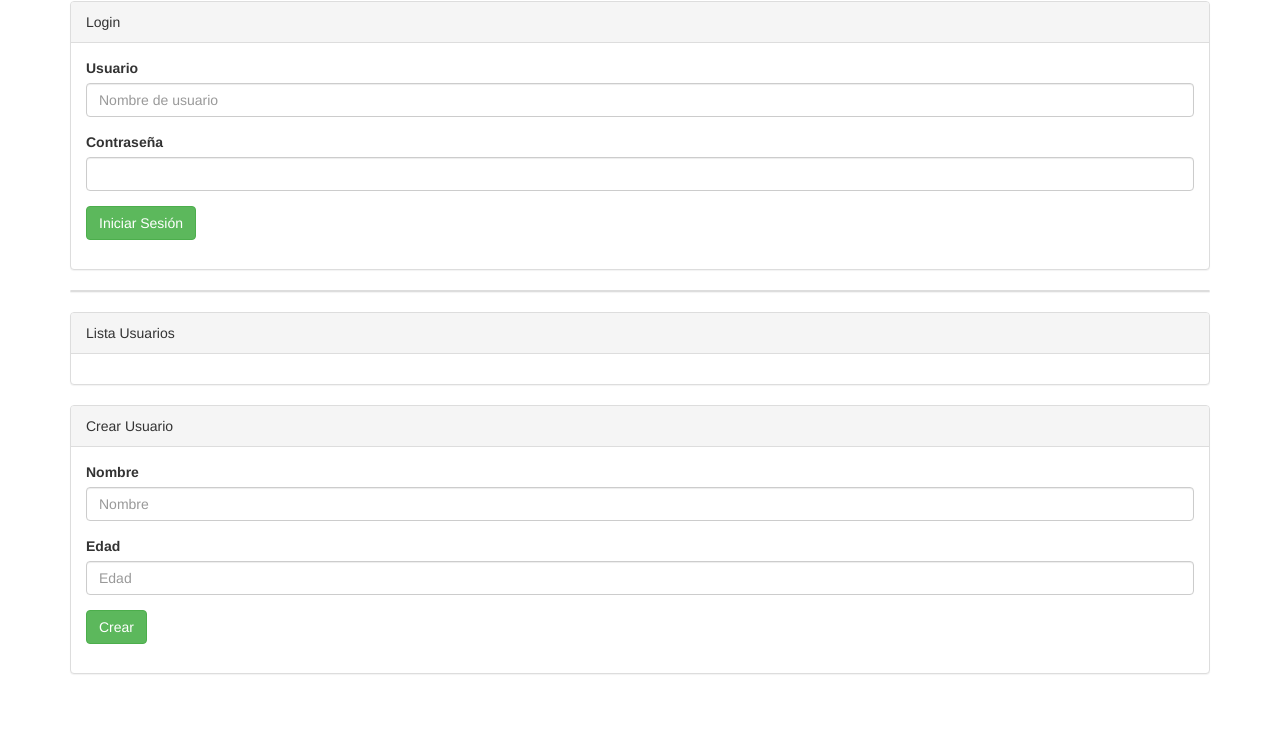
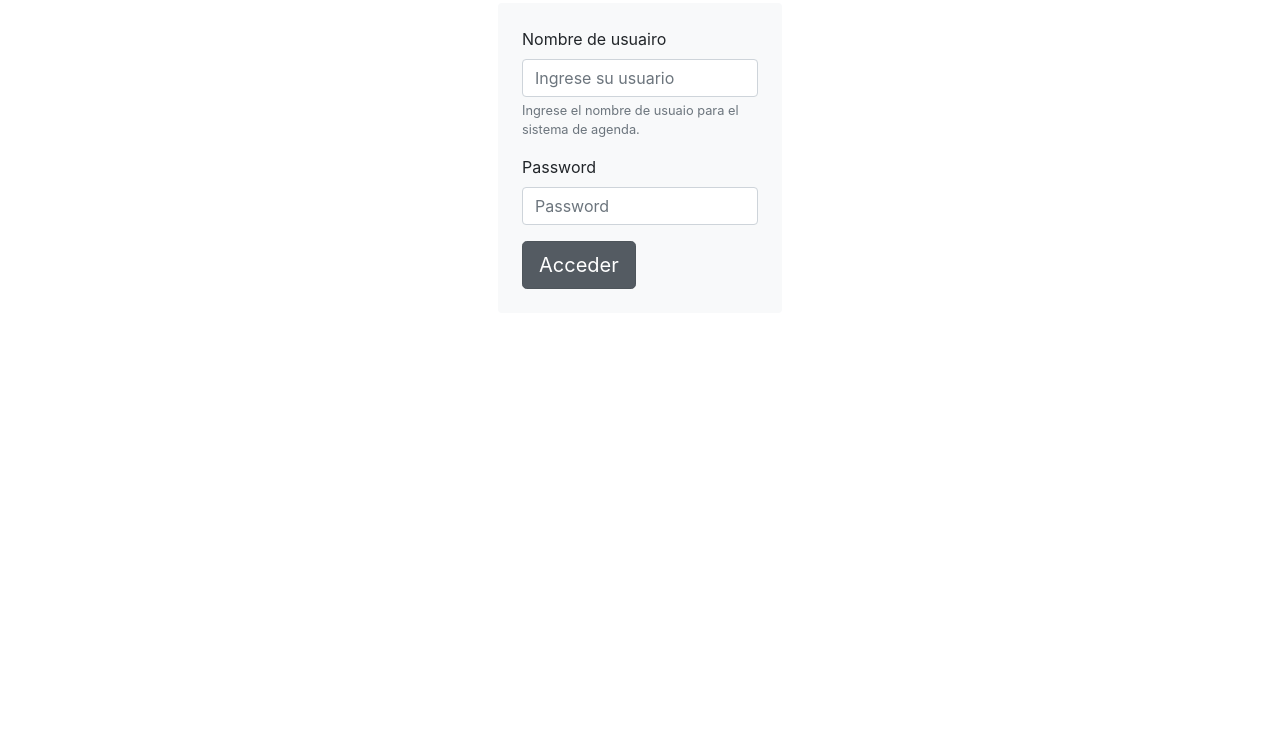
Before and after one commit to marcelovidal/trabajo-integrador, a website: page public/index.html in a window 1280 px wide. Shown: the part 69-800 px from the top of the page. Drawn offline with nearby package versions, Linux system fonts and the light colour scheme.

Commit message:
Index.html  propio

```diff
--- a/public/index.html
+++ b/public/index.html
@@ -1,159 +1,49 @@
-<html>
+<!DOCTYPE html>
+<html lang="en">
+
 <head>
-    <title>Usuarios IUPA</title>
-    <!-- Latest compiled and minified CSS -->
-    <link
-      rel="stylesheet"
-      href="https://stackpath.bootstrapcdn.com/bootstrap/3.4.1/css/bootstrap.min.css"
-      integrity="sha384-HSMxcRTRxnN+Bdg0JdbxYKrThecOKuH5zCYotlSAcp1+c8xmyTe9GYg1l9a69psu"
-      crossorigin="anonymous"
-    />
+    <meta charset="UTF-8">
+    <meta http-equiv="X-UA-Compatible" content="IE=edge">
+    <meta name="viewport" content="width=device-width, initial-scale=1.0">
+    <link rel="stylesheet" href="https://stackpath.bootstrapcdn.com/bootstrap/4.1.3/css/bootstrap.min.css" integrity="sha384-MCw98/SFnGE8fJT3GXwEOngsV7Zt27NXFoaoApmYm81iuXoPkFOJwJ8ERdknLPMO" crossorigin="anonymous">
+    <link href="https://fonts.googleapis.com/icon?family=Material+Icons" rel="stylesheet">
+    <link rel="stylesheet" href="style.css">
+    <title>Agenda</title>
 </head>
-  <body onload="initApp()">
+
+<body>
     <div class="container">
-      <h1>Usuarios IUPA</h1>
+        <div class="row">
+            <div class="col-4">
 
-      <div class="panel panel-default" id="form-login">
-        <div class="panel-heading">Login</div>
-        <div class="panel-body">
-          <form id="createUserForm">
+            </div>
+            <div class="col-4 p-4 mt-4 ">
+                <div class="shadow-none p-3 mb-5 bg-light rounded m-4 p-4">
+                    <form>
+
                         <div class="form-group">
-              <label for="username">Usuario</label>
-              <input
-                class="form-control"
-                type="text"
-                id="username"
-                placeholder="Nombre de usuario"
-              />
+                            <label for="exampleInputUsername">Nombre de usuairo</label>
+                            <input type="text" class="form-control" id="InputUsername" aria-describedby="usernameHelp" placeholder="Ingrese su usuario">
+                            <small id="usernameHelp" class="form-text text-muted">Ingrese el nombre de usuaio para el sistema de agenda.</small>
+                        </div>
+                        <div class="form-group">
+                            <label for="exampleInputPassword1">Password</label>
+                            <input type="password" class="form-control" id="exampleInputPassword1" placeholder="Password">
                         </div>
 
-            <div class="form-group">
-              <label for="password">Contraseña</label>
-              <input class="form-control" type="password" id="password" />
-            </div>
-
-            <button type="button" onclick="login()" class="btn btn-success">
-              Iniciar Sesión
-            </button>
+                        <a href="/agenda.html" class="btn btn-secondary btn-lg active" role="button" aria-pressed="true">Acceder</a>
                     </form>
                 </div>
             </div>
+            <div class="col-4">
 
-      <div class="panel panel-default">
-        <button
-          type="button"
-          onclick="logout()"
-          id="cont-logout"
-          class="btn btn-warning hidden"
-        >
-          Cerrar Sesión
-        </button>
-      </div>
-
-      <div class="panel panel-default">
-        <div class="panel-heading">Lista Usuarios</div>
-        <div class="panel-body" id="contentTable"></div>
-      </div>
-
-      <div class="panel panel-default" id="form-create">
-        <div class="panel-heading">Crear Usuario</div>
-        <div class="panel-body">
-          <form id="createUserForm">
-            <div class="form-group">
-              <label for="inputName">Nombre</label>
-              <input
-                class="form-control"
-                type="text"
-                id="inputName"
-                placeholder="Nombre"
-              />
-              <span id="inputNameHelp" class="help-block hidden"></span>
-            </div>
-
-            <div class="form-group">
-              <label for="inputAge">Edad</label>
-              <input
-                class="form-control"
-                type="number"
-                id="inputAge"
-                min="18"
-                max="200"
-                placeholder="Edad"
-              />
-              <span id="inputAgeHelp" class="help-block hidden"></span>
-            </div>
-
-            <button
-              type="button"
-              onclick="createUser()"
-              class="btn btn-success"
-            >
-              Crear
-            </button>
-          </form>
-        </div>
-      </div>
-
-      <div class="panel panel-default" style="display: none" id="form-update">
-        <div class="panel-heading">
-          Actualizar Usuario #<span id="user-id"></span>
-        </div>
-        <div class="panel-body">
-          <form id="updateUserForm">
-            <div class="form-group">
-              <label for="inputName">Nombre</label>
-              <input
-                class="form-control"
-                type="text"
-                id="inputName"
-                placeholder="Nombre"
-              />
-            </div>
-
-            <div class="form-group">
-              <label for="inputAge">Edad</label>
-              <input
-                class="form-control"
-                type="number"
-                id="inputAge"
-                min="18"
-                max="200"
-                placeholder="Edad"
-              />
-            </div>
-
-            <button
-              type="button"
-              onclick="saveUpdateUser()"
-              class="btn btn-success"
-            >
-              Actualizar
-            </button>
-
-            <button
-              type="button"
-              onclick="cancelUpdate()"
-              class="btn btn-warning"
-            >
-              Cancelar
-            </button>
-          </form>
             </div>
         </div>
     </div>
 
-    <template id="contentRow">
-      <div class="row">
-        <div class="col-xs-6 txtName">Nombre</div>
-        <div class="col-xs-2 txtAge">Edad</div>
-        <div class="col-xs-4 text-right">
-          <button class="btn btn-primary btnEdit">Editar</button>
-          <button class="btn btn-danger btnDelete">Eliminar</button>
-        </div>
-      </div>
-    </template>
+</body>
+<script src="https://code.jquery.com/jquery-3.3.1.slim.min.js" integrity="sha384-q8i/X+965DzO0rT7abK41JStQIAqVgRVzpbzo5smXKp4YfRvH+8abtTE1Pi6jizo" crossorigin="anonymous"></script>
+<script src="https://cdnjs.cloudflare.com/ajax/libs/popper.js/1.14.3/umd/popper.min.js" integrity="sha384-ZMP7rVo3mIykV+2+9J3UJ46jBk0WLaUAdn689aCwoqbBJiSnjAK/l8WvCWPIPm49" crossorigin="anonymous"></script>
+<script src="https://stackpath.bootstrapcdn.com/bootstrap/4.1.3/js/bootstrap.min.js" integrity="sha384-ChfqqxuZUCnJSK3+MXmPNIyE6ZbWh2IMqE241rYiqJxyMiZ6OW/JmZQ5stwEULTy" crossorigin="anonymous"></script>
 
-    <script src="/app.js"></script>
-    <script src="/login.js"></script>
-  </body>
 </html>
```
Lines whose indentation alone changed are shown as unchanged.
